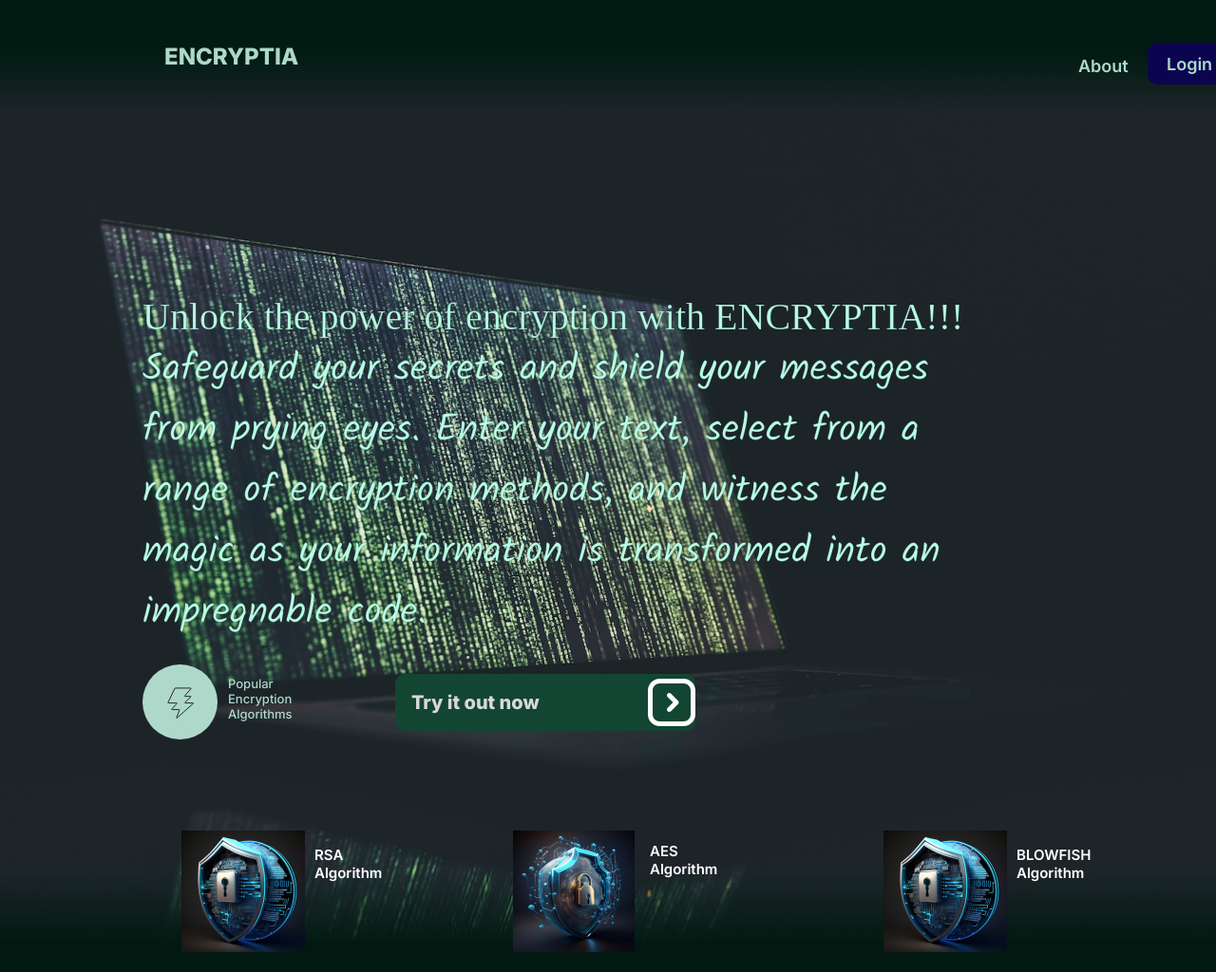
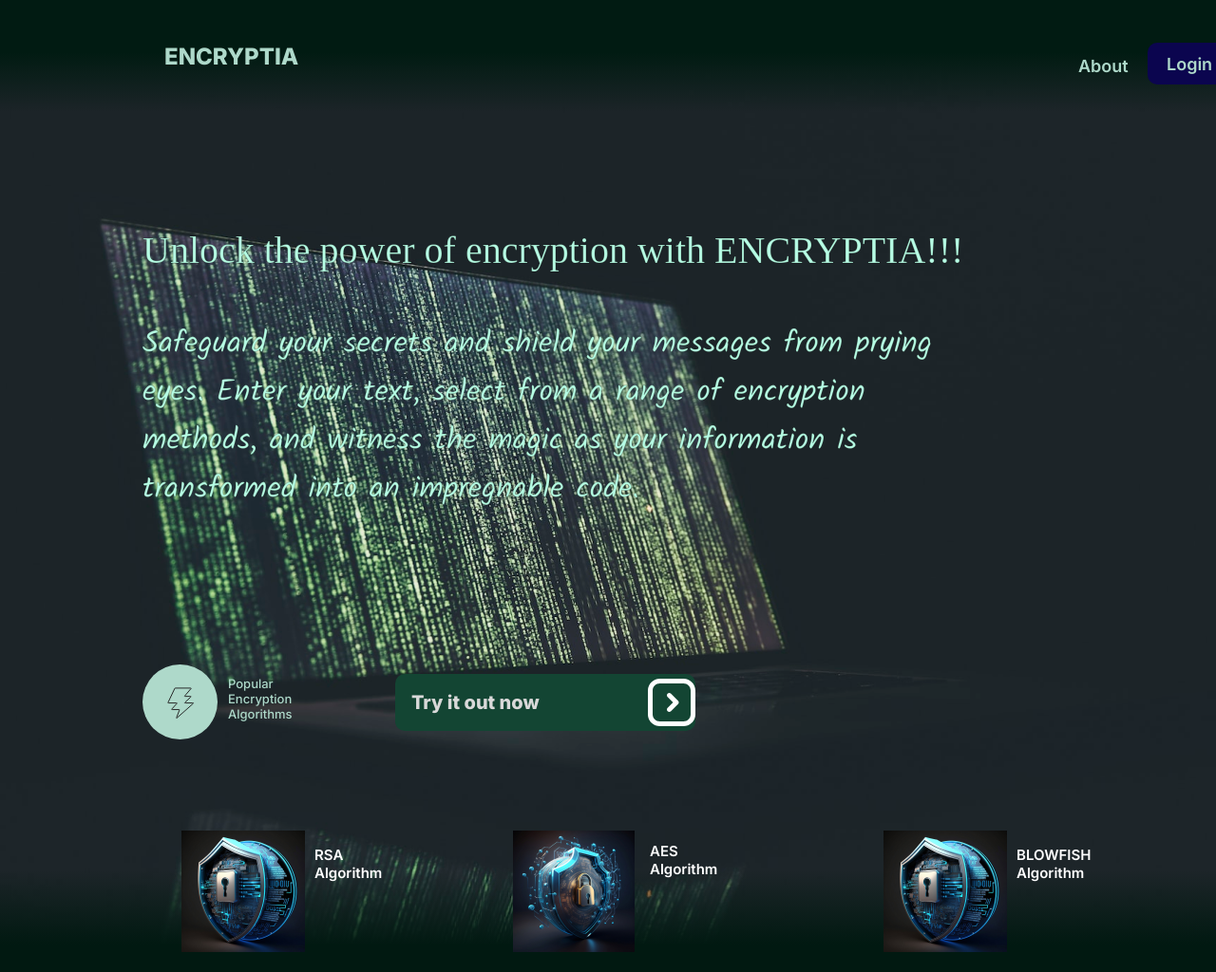
Before and after one commit to ShalomHunukumbura/cryptographic-message-generator, a Flask app: page / in a window 1280 px wide. Shown: the whole page at 95% size. Run offline with Flask 3, Linux system fonts and the light colour scheme; some web fonts are replaced.

Commit message:
second commit

```diff
--- a/static/home.css
+++ b/static/home.css
@@ -286,3 +286,10 @@
     font-weight: 600;
     line-height: normal;
 }
+.unlock-the-power-container{
+  margin-top: -70px
+}
+.safeguard-your-secrets-and-shi{
+  margin-top: 50px;
+  font-size:xx-large
+}
--- a/templates/home.html
+++ b/templates/home.html
@@ -32,7 +32,7 @@
       <div class="unlock-the-power-container">
         <p class="unlock-the-power-of-encryption">
           <span>
-            <span>Unlock the power of encryption with ENCRYPTIA!!!</span>
+            <span class="s-unlock">Unlock the power of encryption with ENCRYPTIA!!!</span>
           </span>
         </p>
         <p class="p">
```
